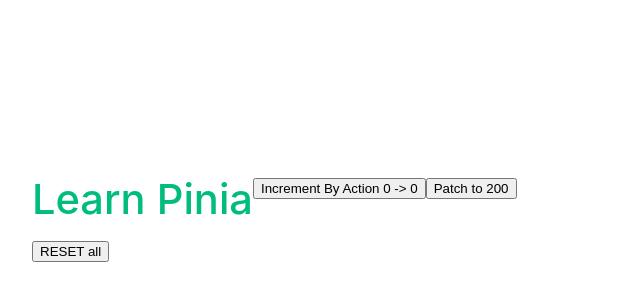
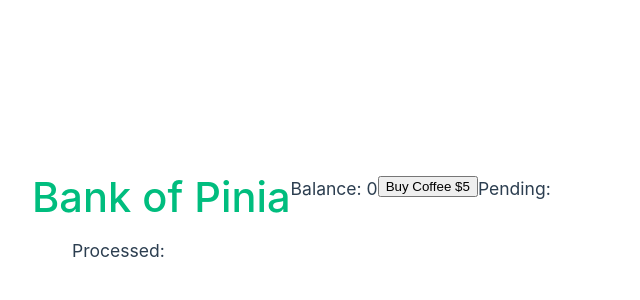
Before and after one commit to avan2s/vue_pinia, a Vue app: page / in a window 1280 px wide. Shown: the part 180-480 px from the top of the page, without its empty margins (0-640 px from the left). Built offline with nearby package versions, Linux system fonts and the light colour scheme.

Commit message:
integrate own bank account store to project

```diff
--- a/src/App.vue
+++ b/src/App.vue
@@ -1,17 +1,30 @@
 <script setup lang="ts">
 import HelloWorld from "./components/HelloWorld.vue";
-import { useCounterStore } from './stores/counter';
-
-const store = useCounterStore();
+import { useBankAccountStore } from "./stores/bankAccount";
+const store = useBankAccountStore();
 </script>
 
 <template>
   <header>
     <div class="wrapper">
-      <HelloWorld msg="Learn Pinia" />
-      <button @click="store.increment()">Increment By Action {{store.counter}} -> {{store.doubleCount}}</button>
-      <button @click="store.$patch({counter: 200})">Patch to 200</button>
-      <button @click="store.$reset()">RESET all</button>
+      <HelloWorld msg="Bank of Pinia" />
+      <h3>Balance: {{ store.runningBalance }}</h3>
+
+      <button @click="store.charge(5)">Buy Coffee $5</button>
+
+      <h3>Pending:</h3>
+      <ul>
+        <li v-for="item in store.pendingTransactions" :key="item.id">
+          ${{ item.amount }}
+        </li>
+      </ul>
+
+      <h3>Processed:</h3>
+      <ul>
+        <li v-for="item in store.processedTransactions" :key="item.id">
+          ${{ item.amount }}
+        </li>
+      </ul>
     </div>
   </header>
 </template>
--- /dev/null
+++ b/src/stores/bankAccount.ts
@@ -0,0 +1,47 @@
+import { defineStore } from 'pinia';
+
+type Transaction = {
+    id: number;
+    type: 'charge' | 'refund' | 'payment';
+    amount: number;
+    status: 'pending' | 'processed'
+};
+
+type BankDetails = {
+    balance: number;
+    transactions: Transaction[]
+};
+
+export const useBankAccountStore = defineStore('bankAccount', {
+    state: () => {
+        return {
+            balance: 0,
+            transactions: []
+        } as BankDetails
+    },
+    actions: {
+        charge(amount: number) {
+            this.transactions.push({
+                id: Date.now(),
+                type: 'charge',
+                amount,
+                status: 'pending'
+            })
+        }
+    },
+    getters: {
+        // use arrow functions for simple getters like this
+        processedTransactions: (state) => state.transactions.filter(t => t.status === 'processed'),
+        pendingTransactions: (state) => state.transactions.filter(t => t.status === 'pending'),
+        // use regular function definition syntax if you want to compose getters together
+        runningBalance(state): number {
+            return (
+                this.balance +
+                this.processedTransactions
+                    .map((t) => t.amount)
+                    .reduce((acc, curr) => acc + curr, 0)
+            )
+        }
+
+    }
+});
```
